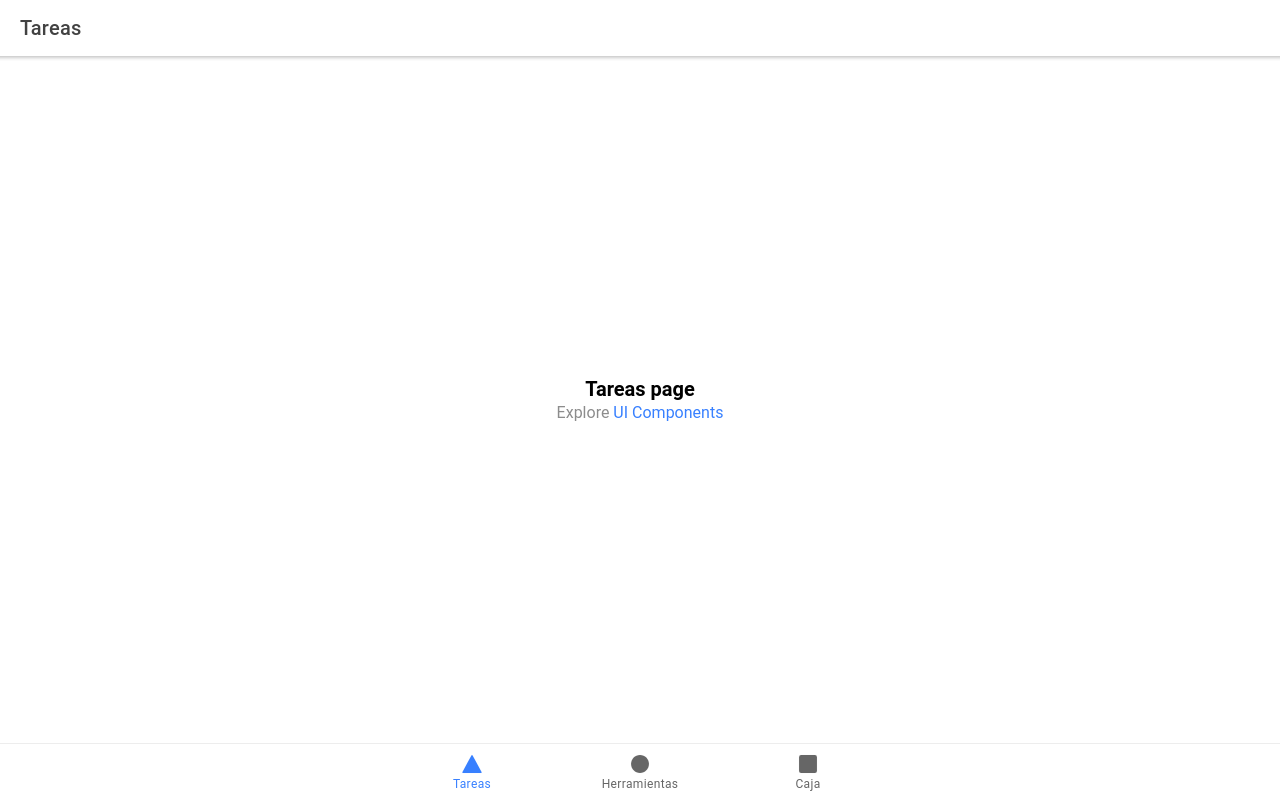
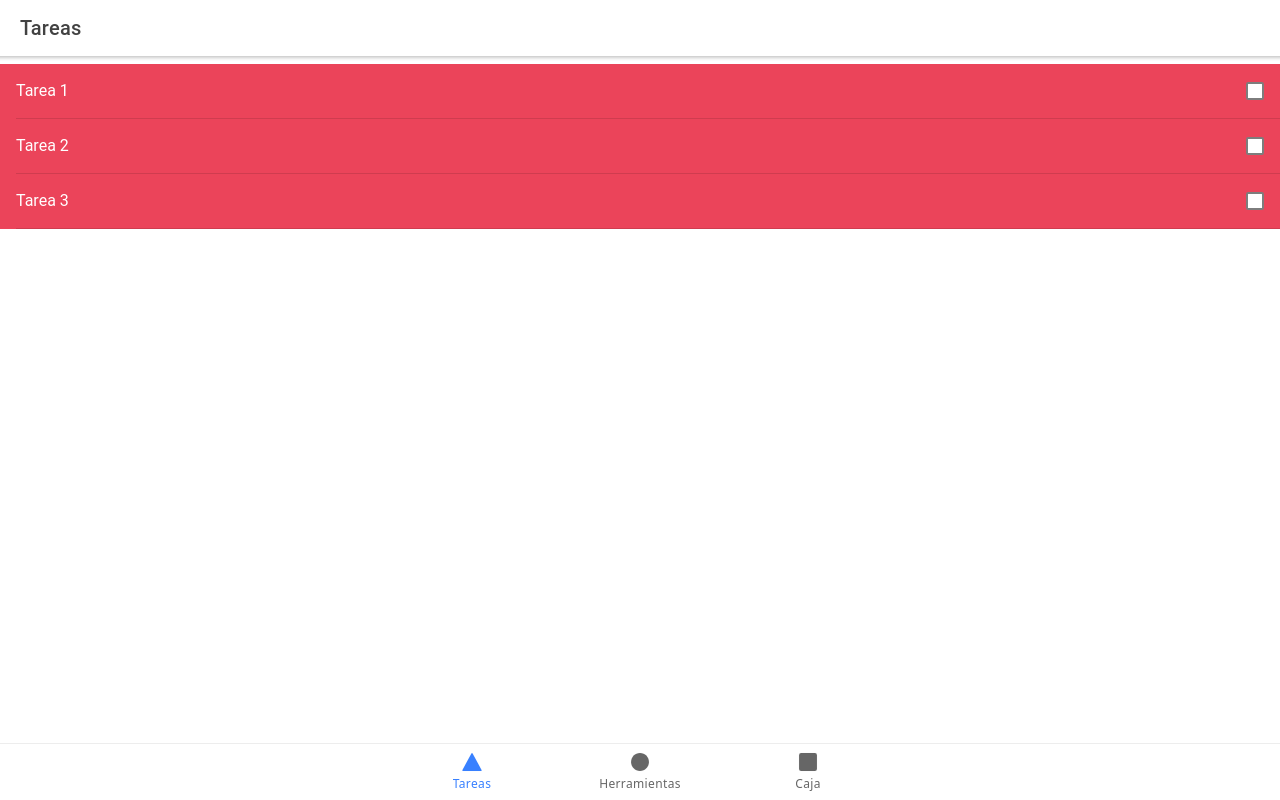
Before and after one commit to impatrq/smart_toolbox, a React (Create React App) app in the folder smarttoolboxapp/: page /Tareas in a window 1280 px wide. Built offline with nearby package versions, Linux system fonts and the light colour scheme; the HTML template or start-up script is replaced by a standard one.

Commit message:
feat: desarrollar listas (#32)
* feat: agregar bootstrap

* refactor: eliminar ExploreContainer

* refactor: cambiar ruta de import

* refactor: agrupar rutas en sus carpetas

* feat: agregar UI de tareas

```diff
--- a/smarttoolboxapp/package.json
+++ b/smarttoolboxapp/package.json
@@ -19,8 +19,10 @@
     "@types/react-dom": "^16.9.10",
     "@types/react-router": "^5.1.11",
     "@types/react-router-dom": "^5.1.7",
+    "bootstrap": "^5.1.3",
     "ionicons": "^5.4.0",
     "react": "^17.0.1",
+    "react-bootstrap": "^2.4.0",
     "react-dom": "^17.0.1",
     "react-router": "^5.2.0",
     "react-router-dom": "^5.2.0",
--- a/smarttoolboxapp/src/App.tsx
+++ b/smarttoolboxapp/src/App.tsx
@@ -11,9 +11,9 @@ import {
 } from "@ionic/react";
 import { IonReactRouter } from "@ionic/react-router";
 import { ellipse, square, triangle } from "ionicons/icons";
-import Tareas from "./pages/Tareas";
-import Herramientas from "./pages/Herramientas";
-import Caja from "./pages/Caja";
+import Tareas from "./pages/Tareas/Tareas"
+import Herramientas from "./pages/Herramientas/Herramientas";
+import Caja from "./pages/Caja/Caja";
 
 /* Core CSS required for Ionic components to work properly */
 import "@ionic/react/css/core.css";
--- a/smarttoolboxapp/src/components/ExploreContainer.css
+++ /dev/null
@@ -1,24 +0,0 @@
-.container {
-  text-align: center;
-  position: absolute;
-  left: 0;
-  right: 0;
-  top: 50%;
-  transform: translateY(-50%);
-}
-
-.container strong {
-  font-size: 20px;
-  line-height: 26px;
-}
-
-.container p {
-  font-size: 16px;
-  line-height: 22px;
-  color: #8c8c8c;
-  margin: 0;
-}
-
-.container a {
-  text-decoration: none;
-}
--- a/smarttoolboxapp/src/components/ExploreContainer.tsx
+++ /dev/null
@@ -1,16 +0,0 @@
-import './ExploreContainer.css';
-
-interface ContainerProps {
-  name: string;
-}
-
-const ExploreContainer: React.FC<ContainerProps> = ({ name }) => {
-  return (
-    <div className="container">
-      <strong>{name}</strong>
-      <p>Explore <a target="_blank" rel="noopener noreferrer" href="https://ionicframework.com/docs/components">UI Components</a></p>
-    </div>
-  );
-};
-
-export default ExploreContainer;
--- a/smarttoolboxapp/src/pages/Caja.tsx
+++ b/smarttoolboxapp/src/pages/Caja/Caja.tsx
@@ -1,5 +1,4 @@
-import { IonContent, IonHeader, IonPage, IonTitle, IonToolbar } from '@ionic/react';
-import ExploreContainer from '../components/ExploreContainer';
+import { IonContent, IonHeader, IonItem, IonLabel, IonList, IonPage, IonTitle, IonToolbar } from '@ionic/react';
 import './Caja.css';
 
 const Caja: React.FC = () => {
@@ -7,16 +6,15 @@ const Caja: React.FC = () => {
     <IonPage>
       <IonHeader>
         <IonToolbar>
-          <IonTitle>Tab 3</IonTitle>
+          <IonTitle>Caja</IonTitle>
         </IonToolbar>
       </IonHeader>
       <IonContent fullscreen>
         <IonHeader collapse="condense">
           <IonToolbar>
-            <IonTitle size="large">Tab 3</IonTitle>
+            <IonTitle size="large">Caja</IonTitle>
           </IonToolbar>
         </IonHeader>
-        <ExploreContainer name="Tab 3 page" />
       </IonContent>
     </IonPage>
   );
--- a/smarttoolboxapp/src/pages/Herramientas.tsx
+++ /dev/null
@@ -1,25 +0,0 @@
-import { IonContent, IonHeader, IonPage, IonTitle, IonToolbar } from '@ionic/react';
-import ExploreContainer from '../components/ExploreContainer';
-import './Herramientas.css';
-
-const Herramientas: React.FC = () => {
-  return (
-    <IonPage>
-      <IonHeader>
-        <IonToolbar>
-          <IonTitle>Herramientas</IonTitle>
-        </IonToolbar>
-      </IonHeader>
-      <IonContent fullscreen>
-        <IonHeader collapse="condense">
-          <IonToolbar>
-            <IonTitle size="large">Herramientas</IonTitle>
-          </IonToolbar>
-        </IonHeader>
-        <ExploreContainer name="Herramientas page" />
-      </IonContent>
-    </IonPage>
-  );
-};
-
-export default Herramientas;
--- a/smarttoolboxapp/src/pages/Tareas.tsx
+++ b/smarttoolboxapp/src/pages/Herramientas/Herramientas.tsx
@@ -1,25 +1,23 @@
 import { IonContent, IonHeader, IonPage, IonTitle, IonToolbar } from '@ionic/react';
-import ExploreContainer from '../components/ExploreContainer';
-import './Tareas.css';
+import './Herramientas.module.css';
 
-const Tareas: React.FC = () => {
+const Herramientas: React.FC = () => {
   return (
     <IonPage>
       <IonHeader>
         <IonToolbar>
-          <IonTitle>Tareas</IonTitle>
+          <IonTitle>Herramientas</IonTitle>
         </IonToolbar>
       </IonHeader>
       <IonContent fullscreen>
         <IonHeader collapse="condense">
           <IonToolbar>
-            <IonTitle size="large">Tareas</IonTitle>
+            <IonTitle size="large">Herramientas</IonTitle>
           </IonToolbar>
         </IonHeader>
-        <ExploreContainer name="Tareas page" />
       </IonContent>
     </IonPage>
   );
 };
 
-export default Tareas;
+export default Herramientas;
--- /dev/null
+++ b/smarttoolboxapp/src/pages/Tareas/Tareas.tsx
@@ -0,0 +1,55 @@
+import {
+  IonAlert,
+  IonCheckbox,
+  IonContent,
+  IonHeader,
+  IonItem,
+  IonItemDivider,
+  IonLabel,
+  IonList,
+  IonPage,
+  IonTitle,
+  IonToolbar,
+} from "@ionic/react";
+import { useState } from "react";
+
+const checkboxList = [
+  {val: 'Tarea 1', isChecked: false},
+  {val: 'Tarea 2', isChecked: false},
+  {val: 'Tarea 3', isChecked: false},
+];
+
+const Tareas: React.FC = () => {
+
+
+  const [list, setList] = useState(checkboxList)
+  const updateCheckbox = (i:number) => {
+    const lista = JSON.parse(JSON.stringify(list))
+    const item = lista[i]
+    item.isChecked = !item.isChecked
+    console.log(lista)
+    setList(lista)
+  }
+
+  return (
+    <IonPage>
+      <IonHeader>
+        <IonToolbar>
+          <IonTitle>Tareas</IonTitle>
+        </IonToolbar>
+      </IonHeader>
+      <IonContent fullscreen>
+        <IonList>
+            {list.map((item, i) => (
+            <IonItem color={item.isChecked ? 'success' : 'danger'} key={i}>
+              <IonLabel>{item.val}</IonLabel>
+              <IonCheckbox value={item.val} onIonChange={() => updateCheckbox(i)}></IonCheckbox>
+            </IonItem>
+            ))}
+        </IonList>
+      </IonContent>
+    </IonPage>
+  );
+};
+
+export default Tareas;
```
Also changed, not shown: smarttoolboxapp/src/pages/Tareas/Tareas.module.css (added, +10 -0 lines), smarttoolboxapp/src/pages/Caja/Caja.css (added), smarttoolboxapp/src/pages/Herramientas/Herramientas.module.css (added), smarttoolboxapp/src/pages/Tareas.css (deleted), 1 other file (tests, documents, lock files or other folders).
